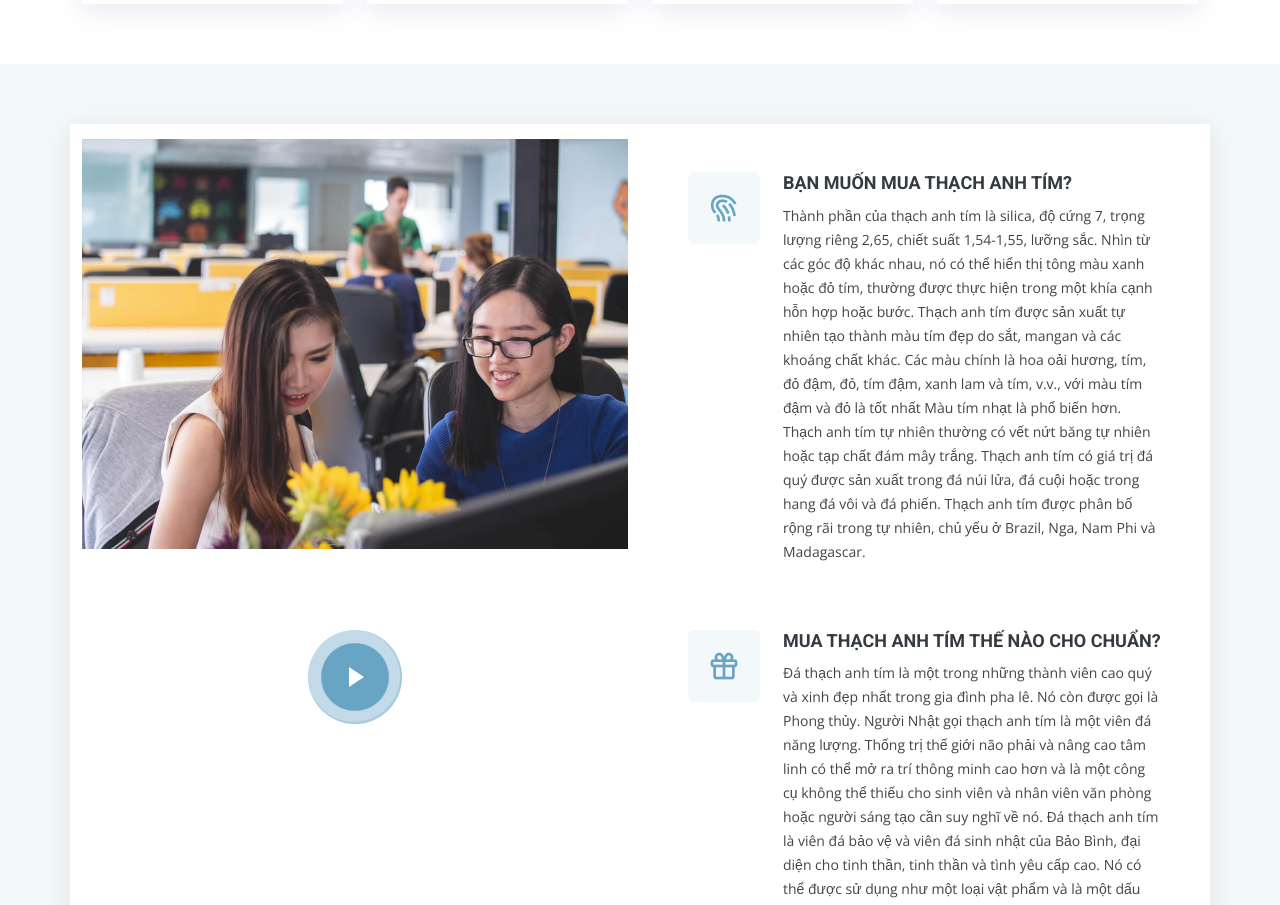
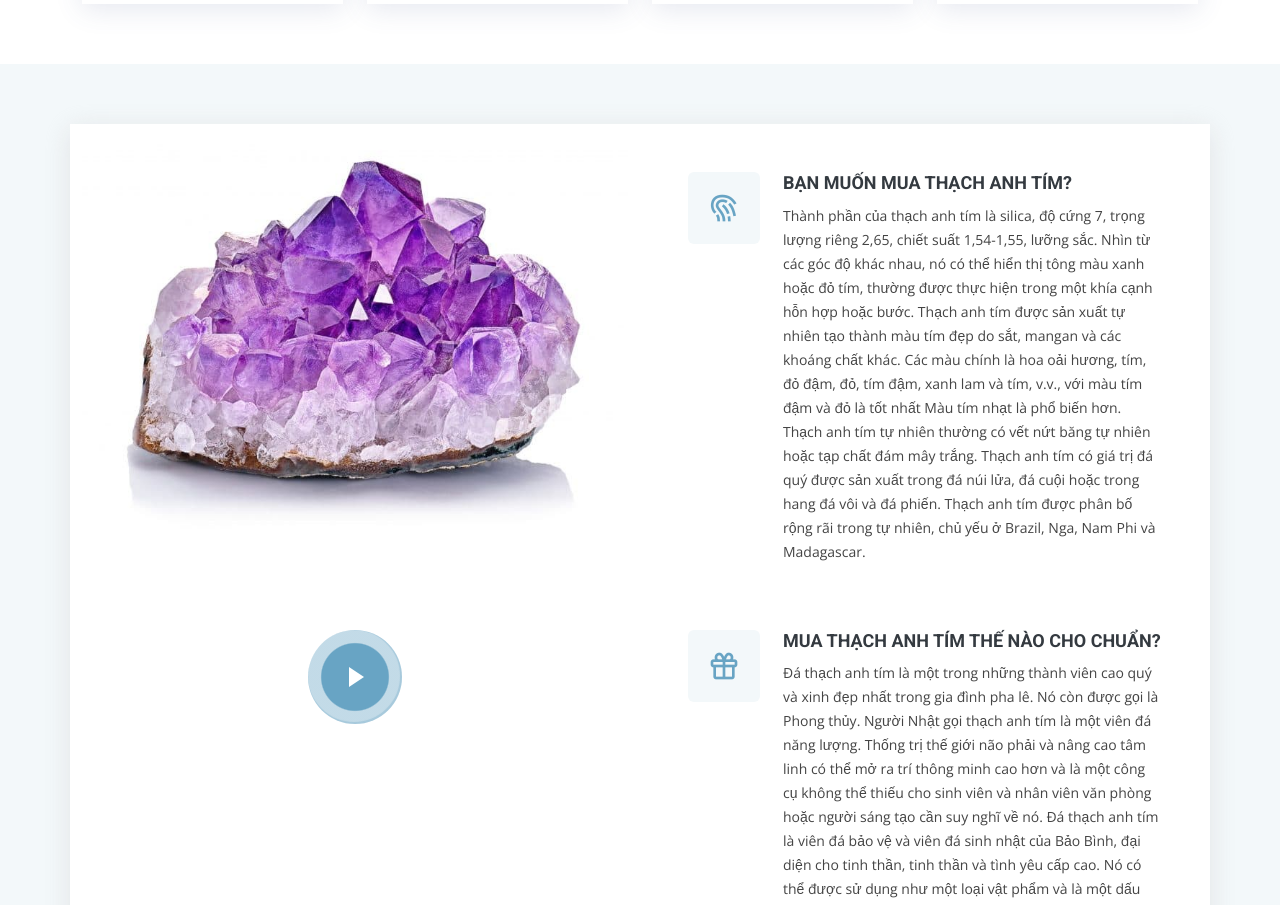
Before and after one commit to hophachamber99/thachanhtim, a plain HTML site: page index.html in a window 1280 px wide. Shown: the part 1740-2645 px from the top of the page. Drawn offline with nearby package versions, Linux system fonts and the light colour scheme.

Commit message:
Update index.html

```diff
--- a/index.html
+++ b/index.html
@@ -191,7 +191,7 @@
 
         <div class="row">
           <div class="col-lg-6 video-box">
-            <img src="assets/img/why-us.jpg" class="img-fluid" alt="">
+            <img src="/da thach anh tim.jpg" class="img-fluid" alt="">
             <a href="https://www.youtube.com/watch?v=bHUOdRpWcvc" class="venobox play-btn mb-4" data-vbtype="video" data-autoplay="true"></a>
           </div>
 
```
